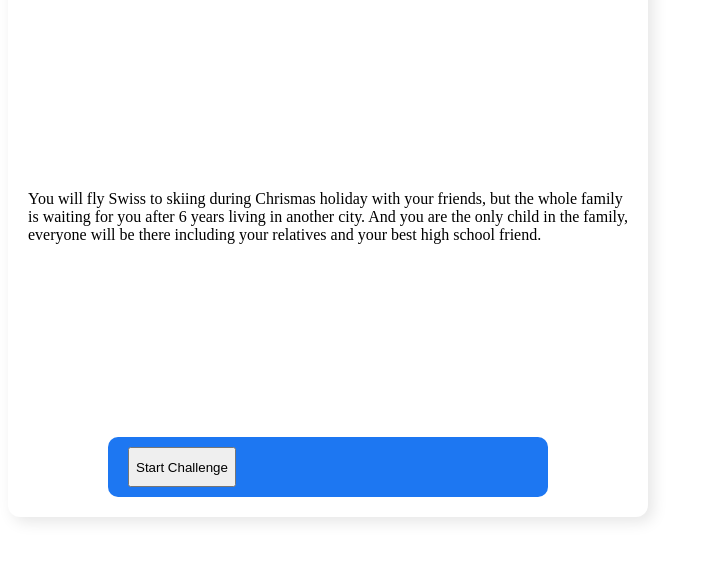
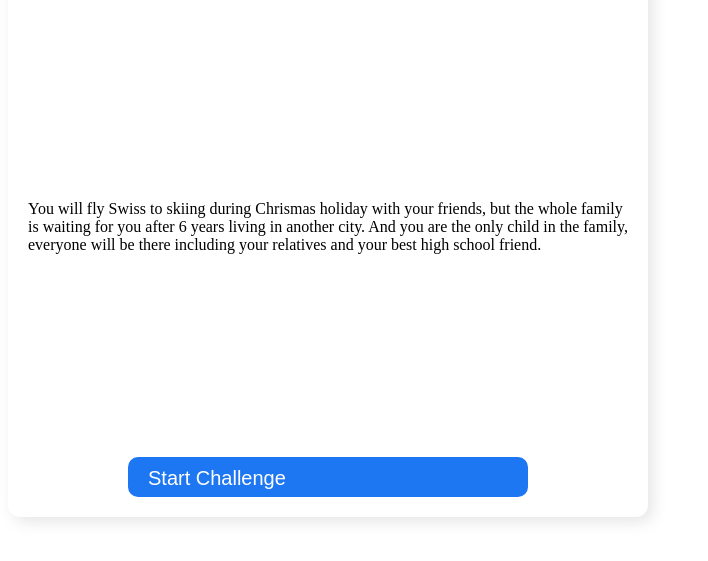
Before and after one commit to cskyandsky/BootCamp, a plain HTML site: page html/1.html in a window 1280 px wide. Shown: the part 131-692 px from the top of the page, without its empty margins (0-708 px from the left). Drawn offline with Linux system fonts and the light colour scheme.

Commit message:
update button

```diff
--- a/html/1.css
+++ b/html/1.css
@@ -24,18 +24,23 @@
   border: none;
 }
 
+.border-b {
+border-bottom-width: 1px;
+
+}
+
 .description {
   flex-direction: column;
   width: fit-content;
 
 }
 
-.challenge-button {
+.button-1 {
   display: flex;
   background-color: rgb(29, 119, 242);
   flex-direction: row;
   text-align: center;
-  font-size: 30px;
+  font-size: 20px;
   color: white;
   padding-top: 10px;
   padding-bottom: 10px;
@@ -43,12 +48,11 @@
   padding-right: 20px;
   border-radius: 10px;
   border: none;
-  color: black;
   cursor: pointer;
   width: 400px;
   height: 40px;
 }
 
-.challenge-button :hover {
+.button-1 :hover {
   background-color: lightblue;
 }
--- a/html/1.html
+++ b/html/1.html
@@ -5,17 +5,17 @@
 </head>
 <body>
   <div class="flex-container">
-    <div class="senario-title">
+    <div class="senario-title border-b border-grey-100">
       <h1 class="title-1">Skip Chistmats Diner With Your Family</h1>
     </div>
     <div class="description">
       <p>You will fly Swiss to skiing during Chrismas holiday with your friends, but the whole family is waiting for you after 6 years living in another city. And you are the only child in the family, everyone will be there including your relatives and your best high school friend.</p>
     </div>
-    <div class="challenge-button">
-      <button>
+
+      <button class="button-1">
         Start Challenge
       </button>
-    </div>
+
   </div>
 </body>
 </html>
```
